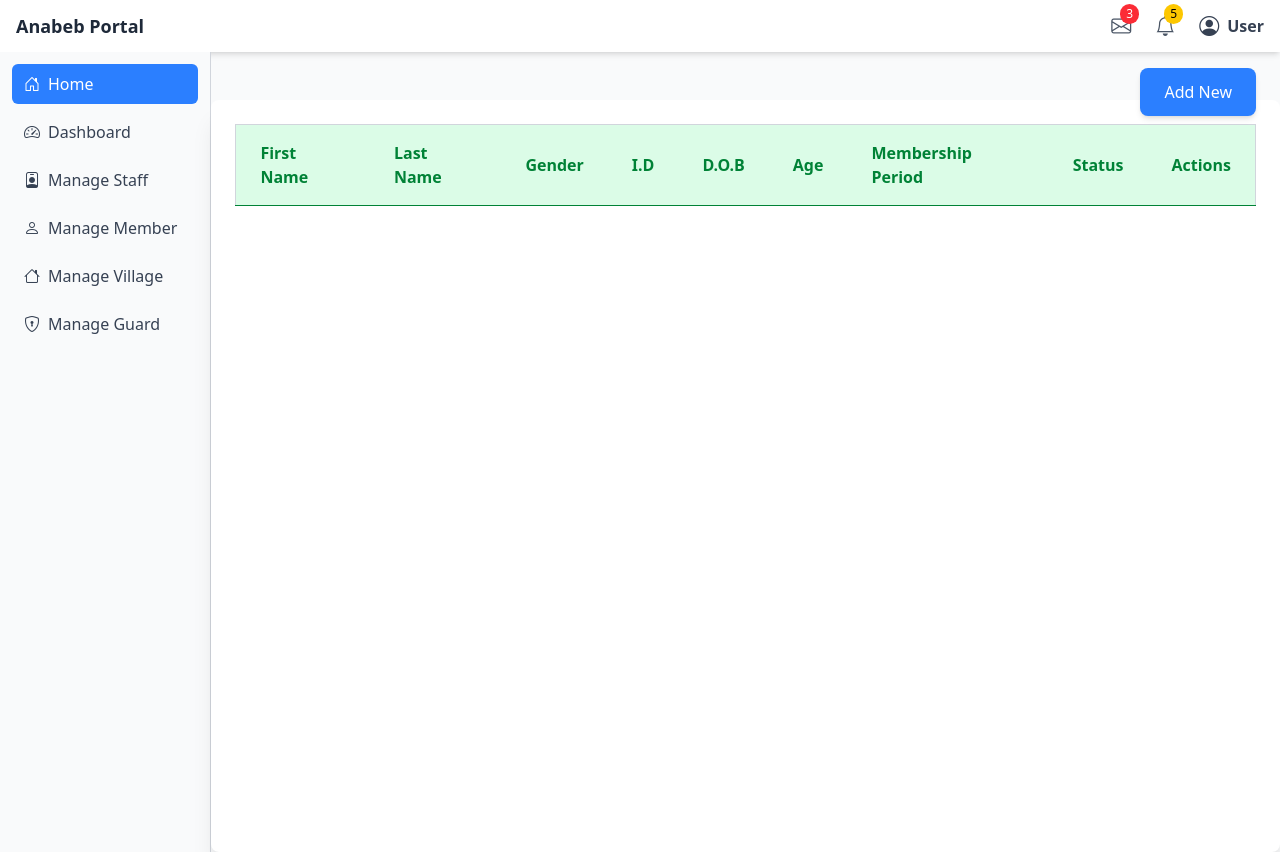
After one commit to Ngazetungue/anabeb-portal, a Django app: a page that uses portal/templates/portal/base.html in a window 1280 px wide. The commit adds this page. Run offline with Django 4.2, Linux system fonts and the light colour scheme; lists and menus that the app fills with data are empty.

Commit message:
add views functions, urls and templates

```diff
--- a/portal/templates/portal/base.html
+++ b/portal/templates/portal/base.html
@@ -181,7 +181,7 @@
           </li>
           <li>
             <a
-              href="#"
+              href="{% url "portal:member_list" %}"
               class="flex items-center space-x-2 text-gray-700 hover:bg-gray-200 px-3 py-2 rounded-md"
             >
               <i class="bi bi-person"></i>
--- /dev/null
+++ b/portal/templates/portal/staff/staff_list_member.html
@@ -0,0 +1,54 @@
+{% extends "portal/base.html" %}
+
+{% block content %}
+
+<!-- Button for Adding New Member or Guard -->
+<a href="{% url 'portal:add_member' %}" class="absolute top-13 right-0 mt-4 mr-6 bg-blue-500 text-white px-6 py-3 rounded-lg shadow-md hover:bg-blue-600 transition duration-200 ease-in-out">
+    Add New
+</a>
+
+<!-- Table for Model Data -->
+<div class="w-full bg-white p-6 shadow-xl rounded-lg mt-12 overflow-x-auto">
+    <table class="w-full border-collapse border border-gray-300">
+        <thead class="bg-green-100 text-green-700">
+            <tr>
+                <th class="px-6 py-4 border-b text-left">First Name</th>
+                <th class="px-6 py-4 border-b text-left">Last Name</th>
+                <th class="px-6 py-4 border-b text-left">Gender</th>
+                <th class="px-6 py-4 border-b text-left">I.D</th>
+                <th class="px-6 py-4 border-b text-left">D.O.B</th>
+                <th class="px-6 py-4 border-b text-left">Age</th>
+                <th class="px-6 py-4 border-b text-left">Membership Period</th>
+                <th class="px-6 py-4 border-b text-left">Status</th>
+                <th class="px-6 py-4 border-b text-left">Actions</th>
+            </tr>
+        </thead>
+        <tbody class="text-gray-600">
+            {% for member in members %}
+            <tr class="border-b hover:bg-gray-50 transition duration-200 ease-in-out">
+                <td class="px-6 py-4">{{ member.first_name }}</td>
+                <td class="px-6 py-4">{{ member.last_name }}</td>
+                <td class="px-6 py-4">{{ member.gender }}</td>
+                <td class="px-6 py-4">{{ member.identification_document }}</td>
+                <td class="px-6 py-4">{{ member.date_of_birth }}</td>
+                <td class="px-6 py-4">{{ member.age }}</td>
+                <td class="px-6 py-4">{{ member.membership_period }}</td>
+                <td class="px-6 py-4">
+                    {% if member.status == "deceased" %}
+                        <span class="bg-red-500 text-white px-2 py-1 rounded-full text-xs">Deceased</span>
+                    {% else %}
+                        <span class="bg-green-500 text-white px-2 py-1 rounded-full text-xs">Alive</span>
+                    {% endif %}
+                </td>
+                <td class="px-6 py-4">
+                    <!-- Actions: Edit/Delete buttons -->
+                    <a href="{% url 'portal:edit_member' member.id %}" class="text-blue-500 hover:text-blue-700 mr-4">Edit</a>
+                    <a href="{% url 'portal:delete_member' member.id %}" class="text-red-500 hover:text-red-700">Delete</a>
+                </td>
+            </tr>
+            {% endfor %}
+        </tbody>
+    </table>
+</div>
+
+{% endblock content %}
--- a/portal/urls.py
+++ b/portal/urls.py
@@ -1,14 +1,30 @@
 from django.urls import path
 from .views import (
-    home,
-     StaffDashboardView, AdminDashboardView,
+    StaffDashboardView, AdminDashboardView,
 )
 
+from . import views
+
 app_name = 'portal'
+
 urlpatterns = [
-    path('', home, name='home'),
-
     # Dashboards
     path('staff-dashboard/', StaffDashboardView.as_view(), name='staff-dashboard'),
     path('admin-dashboard/', AdminDashboardView.as_view(), name='admin-dashboard'),
+
+    # List view for Members and Guards
+    path('members/', views.member_list, name='member_list'),
+    path('guards/', views.guard_list, name='guard_list'),
+
+    # Add views for creating Members and Guards
+    path('add/member/', views.add_member, name='add_member'),
+    path('add/guard/', views.add_guard, name='add_guard'),
+
+    # Edit views for updating Members and Guards
+    path('edit/member/<int:id>/', views.edit_member, name='edit_member'),
+    path('edit/guard/<int:id>/', views.edit_guard, name='edit_guard'),
+
+    # Delete views for Members and Guards
+    path('delete/member/<int:id>/', views.delete_member, name='delete_member'),
+    path('delete/guard/<int:id>/', views.delete_guard, name='delete_guard'),
 ]
--- a/portal/views.py
+++ b/portal/views.py
@@ -1,6 +1,11 @@
 from django.shortcuts import render
 from django.views.generic import TemplateView
 from django.contrib.auth.mixins import LoginRequiredMixin
+
+from django.shortcuts import render, get_object_or_404, redirect
+from django.http import HttpResponse
+from .models import Guard, Member
+from .forms import GuardForm, MemberForm
 
 class StaffDashboardView(LoginRequiredMixin, TemplateView):
     template_name = 'portal/staff/staff-dashboard.html'
@@ -9,61 +14,79 @@ class StaffDashboardView(LoginRequiredMixin, TemplateView):
 class AdminDashboardView(LoginRequiredMixin,TemplateView):
     template_name = 'portal/admin/admin-dashboard.html'
 
-
-# ADMIN DASHBOARD
-# Staff
-def staff_create(request):
-    return render(request, "portal/home.html")
-
-def staff_update(request):
-    return render(request, "portal/home.html")
-
-def staff_view(request):
-    return render(request, "portal/home.html")
-
-def staff_delete(request):
-    return render(request, "portal/home.html")
-
-def home(request):
-    return render(request, "portal/home.html")
-
-# Villages
-def village_create(request):
-    return render(request, "portal/home.html")
-
-def village_update(request):
-    return render(request, "portal/home.html")
-
-def village_view(request):
-    return render(request, "portal/home.html")
-
-def village_delete(request):
-    return render(request, "portal/home.html")
-
 # STAFF DASHBOARD
 # Guard
 
-def guard_create(request):
-    return render(request, "portal/home.html")
+# List all guards
+def guard_list(request):
+    guards = Guard.objects.all()
+    return render(request, 'portal/staff/staff_list_guard.html', {'guards': guards})
 
-def guard_update(request):
-    return render(request, "portal/home.html")
+# Add a new guard
+def add_guard(request):
+    if request.method == 'POST':
+        form = GuardForm(request.POST)
+        if form.is_valid():
+            form.save()
+            return redirect('guard_list')
+    else:
+        form = GuardForm()
+    return render(request, 'portal/staff/staff_create_guard.html', {'form': form})
 
-def guard_view(request):
-    return render(request, "portal/home.html")
+# Edit a guard
+def edit_guard(request, pk):
+    guard = get_object_or_404(Guard, pk=pk)
+    if request.method == 'POST':
+        form = GuardForm(request.POST, instance=guard)
+        if form.is_valid():
+            form.save()
+            return redirect('guard_list')
+    else:
+        form = GuardForm(instance=guard)
+    return render(request, 'portal/staff/staff_update_guard.html', {'form': form, 'guard': guard})
 
-def guard_delete(request):
-    return render(request, "portal/home.html")
+# Delete a guard
+def delete_guard(request, pk):
+    guard = get_object_or_404(Guard, pk=pk)
+    if request.method == 'POST':
+        guard.delete()
+        return redirect('guard_list')
+    return render(request, 'portal/staff/staff_delete_guard.html', {'guard': guard})
 
 # Member
-def member_create(request):
-    return render(request, "portal/home.html")
 
-def member_update(request):
-    return render(request, "portal/home.html")
+# View to list all members
+def member_list(request):
+    members = Member.objects.all()
+    return render(request, 'portal/staff/staff_list_member.html', {'members': members})
 
-def member_view(request):
-    return render(request, "portal/home.html")
+# View to add a new member
+def add_member(request):
+    if request.method == "POST":
+        form = MemberForm(request.POST)
+        if form.is_valid():
+            form.save()
+            return redirect('member_list')
+    else:
+        form = MemberForm()
+    return render(request, 'portal/staff/staff_create_member.html', {'form': form})
 
-def member_delete(request):
-    return render(request, "portal/home.html")
+# View to edit an existing member
+def edit_member(request, id):
+    member = get_object_or_404(Member, id=id)
+    if request.method == "POST":
+        form = MemberForm(request.POST, instance=member)
+        if form.is_valid():
+            form.save()
+            return redirect('member_list')
+    else:
+        form = MemberForm(instance=member)
+    return render(request, 'portal/staff/staff_update_member.html', {'form': form, 'member': member})
+
+# View to delete a member
+def delete_member(request, id):
+    member = get_object_or_404(Member, id=id)
+    if request.method == "POST":
+        member.delete()
+        return redirect('member_list')
+    return render(request, 'portal/staff/staff_delete_member.html', {'member': member})
```
Also changed, not shown: portal/forms.py (added, +18 -0 lines), portal/templates/portal/staff/staff_create_guard.html (added, +19 -0 lines), portal/templates/portal/staff/staff_create_member.html (added, +12 -0 lines), portal/templates/portal/staff/staff_delete_guard.html (added, +19 -0 lines), portal/templates/portal/staff/staff_delete_member.html (added, +15 -0 lines), portal/templates/portal/staff/staff_list_guard.html (added, +53 -0 lines), portal/templates/portal/staff/staff_update_guard.html (added, +19 -0 lines), portal/templates/portal/staff/staff_update_member.html (added, +12 -0 lines).
